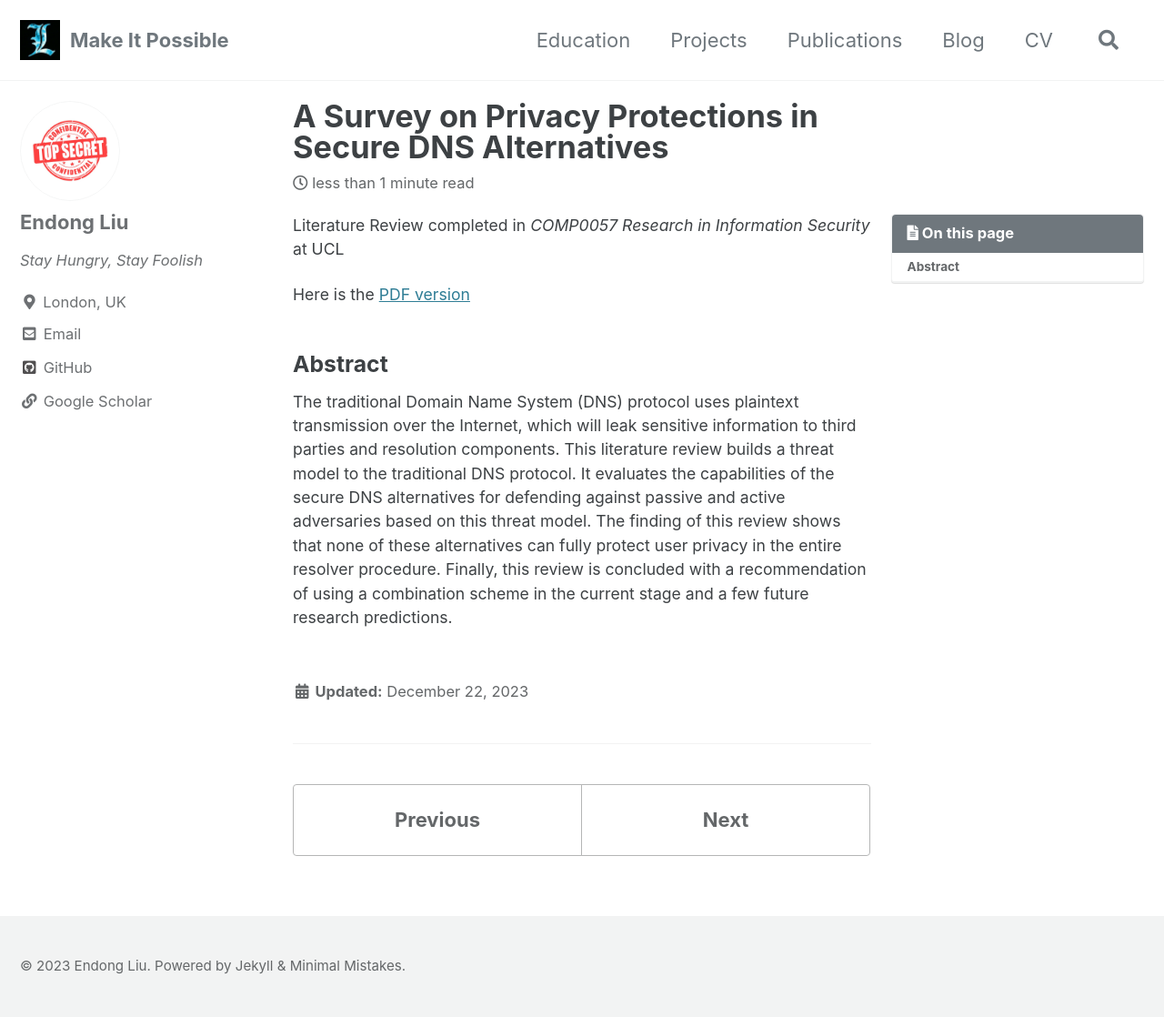
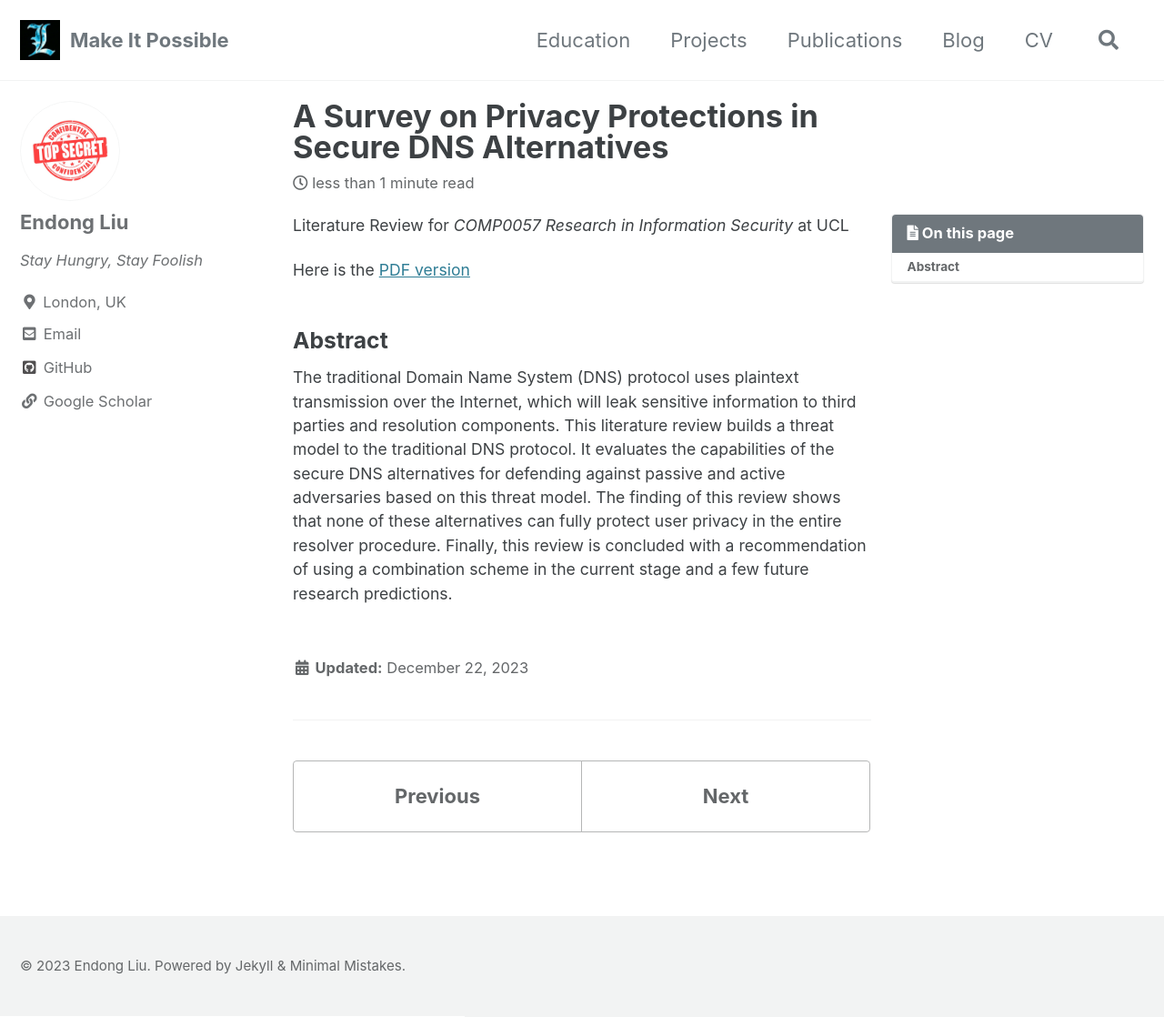
Before and after one commit to ZzPoLariszZ/zzpolariszz.github.io, a Jekyll site: the page built from _projects/msc-comp0057-survey.md, in a window 1280 px wide and 1118 px high. Shown: the whole window at 91% size. Built offline with Jekyll 4.4.1, drawn with Linux system fonts in a browser that asks for light colours; cached includes are drawn as plain includes.

Commit message:
Update msc-comp0057-survey.md

```diff
--- a/_projects/msc-comp0057-survey.md
+++ b/_projects/msc-comp0057-survey.md
@@ -7,7 +7,7 @@ read_time: true
 toc: true
 ---
 
-Literature Review completed in *COMP0057 Research in Information Security* at UCL
+Literature Review for *COMP0057 Research in Information Security* at UCL
 
 <!--more-->
 
```
